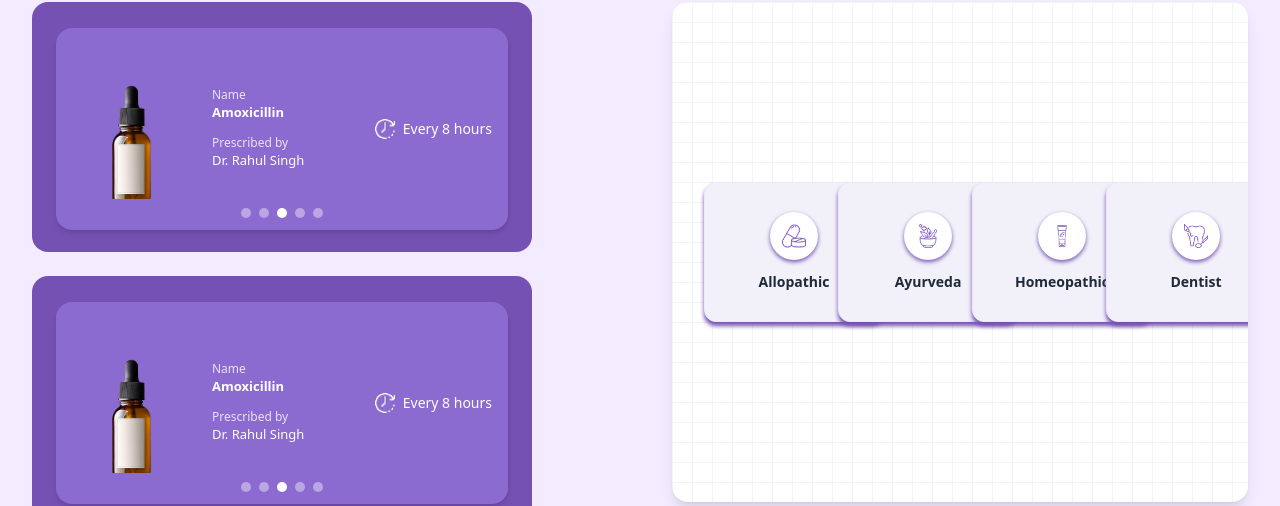
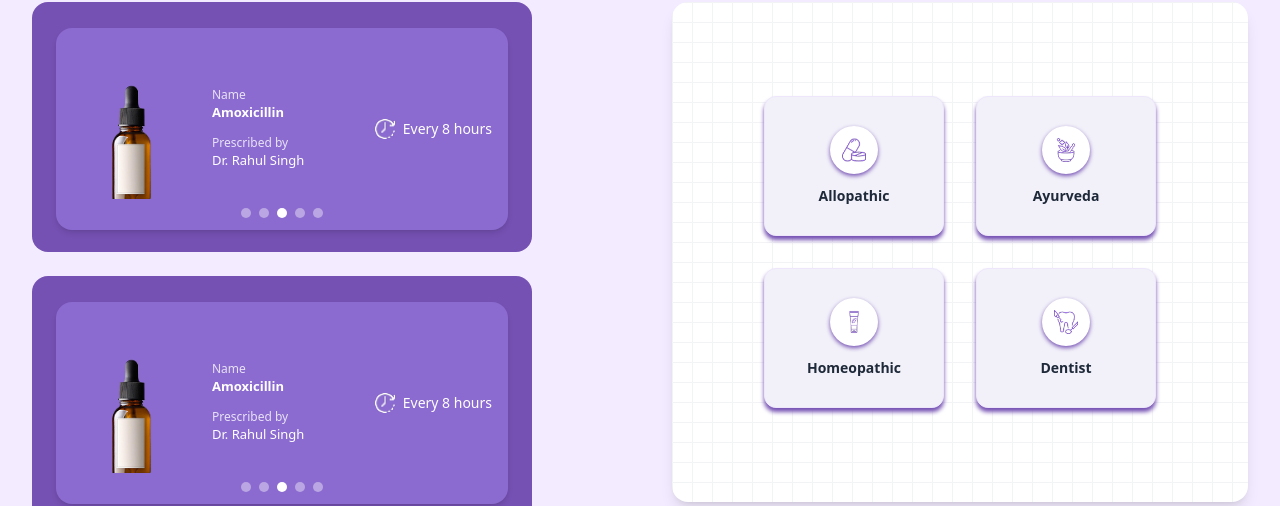
Before and after one commit to amarmurmu001/doctor-frontend, a React (Vite) app: page /page-3 in a window 1280 px wide. Shown: the part 161-667 px from the top of the page. Built offline with nearby package versions, Linux system fonts and the light colour scheme; no server answers.

Commit message:
grid-fix

```diff
--- a/src/components/home/CategoryGrid.jsx
+++ b/src/components/home/CategoryGrid.jsx
@@ -31,12 +31,12 @@ const categories = [
 export default function CategoryGrid() {
   return (
     <div className="w-full">
-      {/* Mobile: 2x2 Grid, Desktop: Row Layout */}
-      <div className="grid grid-cols-2 gap-4 lg:grid-cols-4 lg:gap-6">
+      {/* Always 2x2 Grid Layout */}
+      <div className="grid grid-cols-2 gap-8">
         {categories.map((category) => (
           <div
             key={category.id}
-            className="w-[180px] h-[140px] flex flex-col items-center justify-center gap-3 p-4 rounded-xl bg-[#f2f1f9] border border-[#eee7fb] cursor-pointer mx-auto lg:mx-0"
+            className="w-[180px] h-[140px] flex flex-col items-center justify-center gap-3 p-4 rounded-xl bg-[#f2f1f9] border border-[#eee7fb] cursor-pointer"
             style={{ boxShadow: '0px 4px 4px 0px #7551b3' }}
           >
             <div
```
